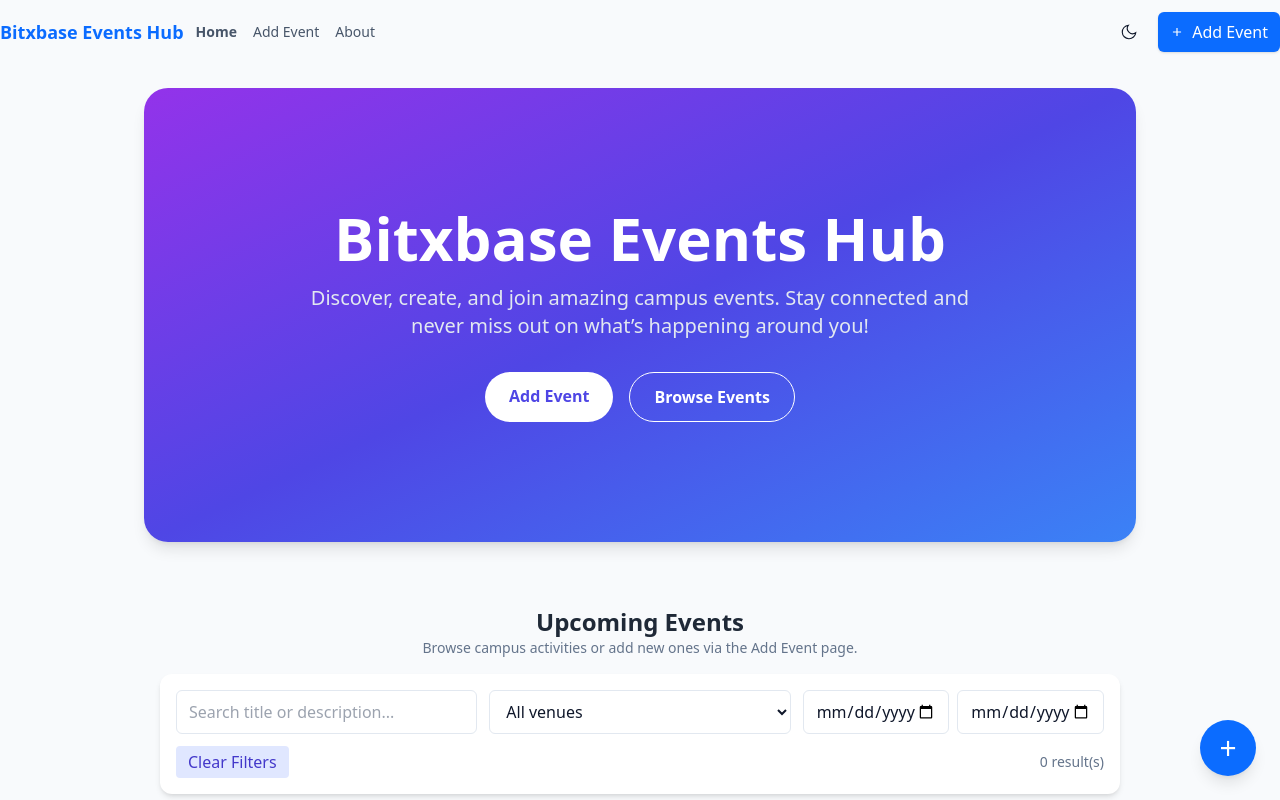
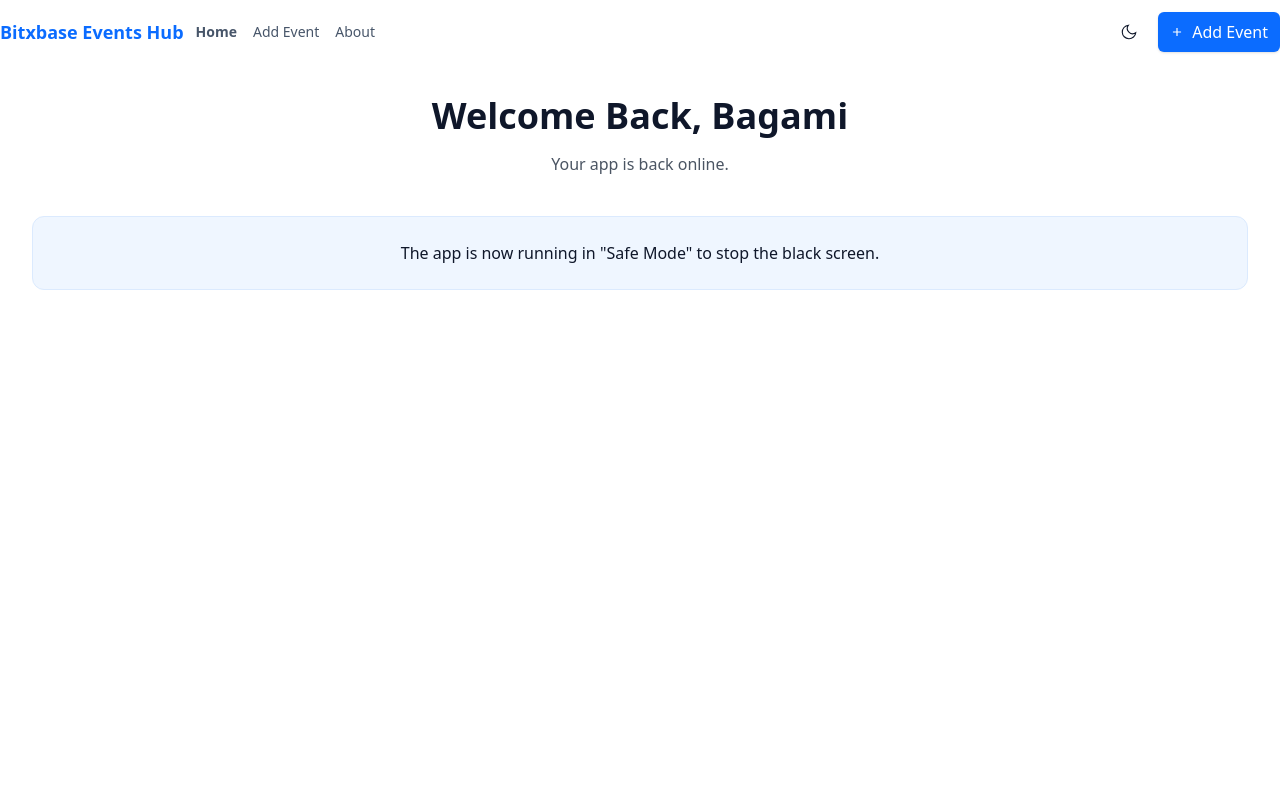
Before and after one commit to bagami-13/Bagami-project-2, a React (Vite) app: page / in a window 1280 px wide. Shown: the top 800 px of the page. Built offline with nearby package versions, Linux system fonts and the light colour scheme.

Commit message:
reset: back to working state

```diff
--- a/src/App.jsx
+++ b/src/App.jsx
@@ -1,57 +1,16 @@
-import React, { useEffect, useState } from "react"
-import { Routes, Route, useLocation } from "react-router-dom"
-import { AnimatePresence } from "framer-motion"
-import Navbar from "./components/Navbar"
-import Footer from "./components/Footer"
-import Home from "./pages/Home"
-import AddEvent from "./pages/AddEvent"
-import EventDetails from "./pages/EventDetails"
-import About from "./pages/About"
-import sampleEvents from "./data/sampleEvents"
+import React from 'react';
+import Navbar from './components/Navbar';
+import Home from './pages/Home';
 
-const STORAGE_KEY = "bitxbase_events_v2"
+function App() {
+  return (
+    <div className="min-h-screen bg-white">
+      <Navbar />
+      <main>
+        <Home />
+      </main>
+    </div>
+  );
+}
 
-export default function App() {
-  const [events, setEvents] = useState([])
-  const location = useLocation()
-
-  useEffect(() => {
-    const raw = localStorage.getItem(STORAGE_KEY)
-    if (raw) {
-      try {
-        setEvents(JSON.parse(raw))
-      } catch (e) {
-        setEvents(sampleEvents)
-      }
-    } else {
-      setEvents(sampleEvents)
-    }
-  }, [])
-
-  useEffect(() => {
-    localStorage.setItem(STORAGE_KEY, JSON.stringify(events))
-  }, [events])
-
-  const addEvent = (ev) => {
-    setEvents((prev) => [{ id: Date.now().toString(), ...ev }, ...prev])
-  }
-
-  return (
-    <div className="min-h-screen flex flex-col">
-      <Navbar />
-
-      <main className="container flex-1 py-6">
-        <AnimatePresence mode="wait">
-          <Routes location={location} key={location.pathname}>
-            <Route path="/" element={<Home events={events} />} />
-            <Route path="/add" element={<AddEvent addEvent={addEvent} />} />
-            <Route path="/events/:id" element={<EventDetails events={events} />} />
-            <Route path="/about" element={<About />} />
-          </Routes>
-        </AnimatePresence>
-      </main>
-
-      <Footer />
-    </div>
-  )
-}
+export default App;
--- a/src/pages/Home.jsx
+++ b/src/pages/Home.jsx
@@ -1,125 +1,14 @@
-import React, { useMemo, useState } from "react";
-import HeroSection from "../components/HeroSection";
-import EventCard from "../components/EventCard";
+import React from 'react';
 
-export default function Home({ events }) {
-  const [q, setQ] = useState("");
-  const [venue, setVenue] = useState("");
-  const [from, setFrom] = useState("");
-  const [to, setTo] = useState("");
+export default function Home() {
+  return (
+    <div className="p-8 text-center">
+      <h1 className="text-4xl font-bold mb-4">Welcome Back, Bagami</h1>
+      <p className="text-gray-600">Your app is back online.</p>
 
-  // Extract all unique venues
-  const venues = useMemo(() => {
-    const s = new Set(events.map((e) => e.venue));
-    return Array.from(s);
-  }, [events]);
-
-  // Filter events
-  const filtered = events.filter((ev) => {
-    const qLower = q.trim().toLowerCase();
-    if (qLower) {
-      const inText = (ev.title + " " + (ev.description || ""))
-        .toLowerCase()
-        .includes(qLower);
-      if (!inText) return false;
-    }
-    if (venue && ev.venue !== venue) return false;
-    if (from && ev.date < from) return false;
-    if (to && ev.date > to) return false;
-    return true;
-  });
-
-  return (
-    <div className="min-h-screen">
-      {/* Cover Section */}
-      <HeroSection />
-
-      <div id="events" className="container mx-auto px-4 mt-10">
-        <div className="mb-4 text-center">
-          <h1 className="text-2xl font-bold text-gray-800 dark:text-white">
-            Upcoming Events
-          </h1>
-          <p className="text-sm text-slate-500 dark:text-slate-400">
-            Browse campus activities or add new ones via the Add Event page.
-          </p>
-        </div>
-
-        {/* Filters */}
-        <div className="card mb-6 p-4 shadow-md bg-white dark:bg-slate-800 rounded-lg">
-          <div className="grid grid-cols-1 md:grid-cols-3 gap-3">
-            <input
-              placeholder="Search title or description..."
-              className="input border border-gray-300 dark:border-slate-600 rounded-md p-2"
-              value={q}
-              onChange={(e) => setQ(e.target.value)}
-            />
-            <select
-              className="select border border-gray-300 dark:border-slate-600 rounded-md p-2"
-              value={venue}
-              onChange={(e) => setVenue(e.target.value)}
-            >
-              <option value="">All venues</option>
-              {venues.map((v) => (
-                <option key={v} value={v}>
-                  {v}
-                </option>
-              ))}
-            </select>
-            <div className="grid grid-cols-2 gap-2">
-              <input
-                type="date"
-                className="input border border-gray-300 dark:border-slate-600 rounded-md p-2"
-                value={from}
-                onChange={(e) => setFrom(e.target.value)}
-              />
-              <input
-                type="date"
-                className="input border border-gray-300 dark:border-slate-600 rounded-md p-2"
-                value={to}
-                onChange={(e) => setTo(e.target.value)}
-              />
-            </div>
-          </div>
-
-          <div className="mt-3 flex items-center gap-3">
-            <button
-              onClick={() => {
-                setQ("");
-                setVenue("");
-                setFrom("");
-                setTo("");
-              }}
-              className="px-3 py-1 bg-indigo-100 dark:bg-slate-700 text-indigo-700 dark:text-white rounded hover:bg-indigo-200 transition"
-            >
-              Clear Filters
-            </button>
-            <div className="text-sm text-slate-500 dark:text-slate-400 ml-auto">
-              {filtered.length} result(s)
-            </div>
-          </div>
-        </div>
-
-        {/* Event Cards */}
-        <div className="grid gap-6 sm:grid-cols-2 lg:grid-cols-3">
-          {filtered.length === 0 && (
-            <div className="card text-center p-6 bg-slate-100 dark:bg-slate-800 rounded-lg shadow">
-              No events found matching filters.
-            </div>
-          )}
-          {filtered.map((ev) => (
-            <EventCard key={ev.id} event={ev} />
-          ))}
-        </div>
+      <div className="mt-10 p-6 bg-blue-50 rounded-xl border border-blue-100">
+        <p>The app is now running in "Safe Mode" to stop the black screen.</p>
       </div>
-
-      {/* Floating Add Button */}
-      <a
-        href="/add"
-        className="fab fixed bottom-6 right-6 bg-indigo-600 text-white text-3xl w-12 h-12 flex items-center justify-center rounded-full shadow-lg hover:bg-indigo-700 transition"
-        title="Add Event"
-      >
-        +
-      </a>
     </div>
   );
 }
```
